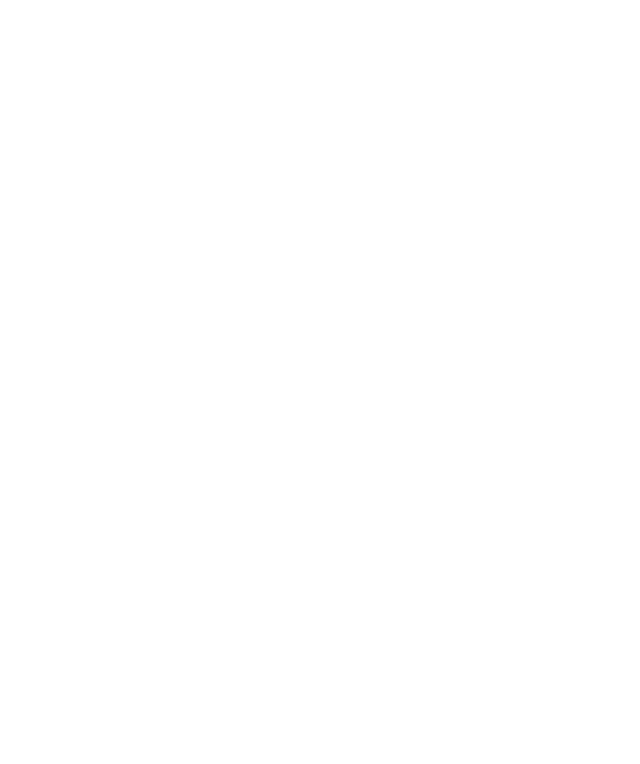
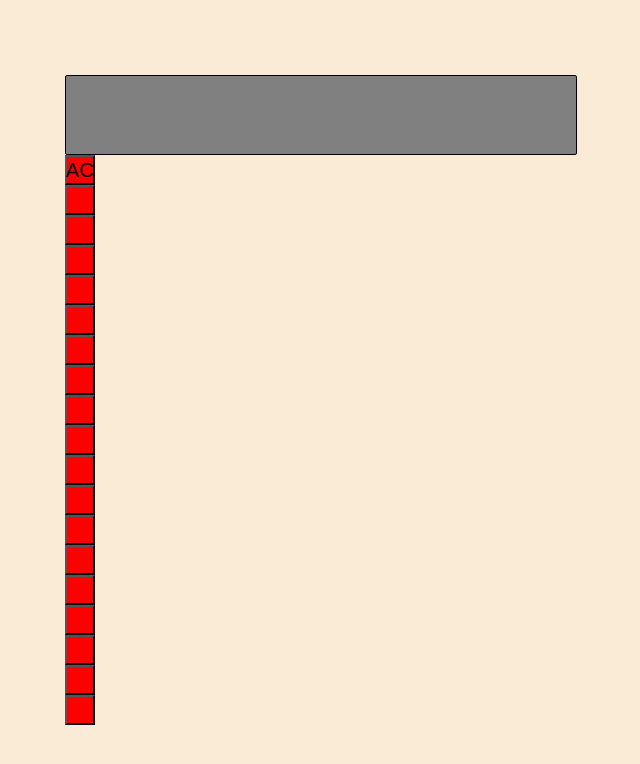
Before and after one commit to 404NotAFriend/Calculator404NAF, a plain HTML site: page index.html in a window 1280 px wide. Shown: the whole page, without its empty margins (319-959 px from the left). Drawn offline with Linux system fonts and the light colour scheme.

Commit message:
Started to create base html structure for the calculator Started base css to organize calculator format Decided to go with Container > calcbody > display + workarea > rows > buttons

```diff
--- a/index.html
+++ b/index.html
@@ -3,7 +3,47 @@
   <head>
     <meta charset="UTF-8" />
     <meta name="viewport" content="width=device-width, initial-scale=1.0" />
-    <title>Document</title>
+    <link rel="stylesheet" href="styles.css" />
+    <title>404NAF Calculator</title>
   </head>
-  <body></body>
+  <body>
+    <div class="container">
+      <div class="calcbody">
+        <div class="display"></div>
+        <div class="workarea">
+          <div class="row">
+            <button id="clearall" class="clearall">AC</button>
+            <button id="return" class="return"></button>
+            <button id="percent" class="percent"></button>
+            <button id="divider" class="divider"></button>
+          </div>
+          <div class="row">
+            <button id="multiplier" class="multiplier"></button>
+            <button id="subtract" class="subtract"></button>
+            <button id="addition" class="addition"></button>
+            <button id="result" class="result"></button>
+          </div>
+          <div class="row">
+            <button id="1" class="1"></button>
+            <button id="2" class="2"></button>
+            <button id="3" class="3"></button>
+            <button id="4" class="4"></button>
+          </div>
+          <div class="row">
+            <button id="5" class="5"></button>
+            <button id="6" class="6"></button>
+            <button id="7" class="7"></button>
+            <button id="8" class="8"></button>
+          </div>
+          <div class="row">
+            <button id="9" class="9"></button>
+            <button id="0" class="0"></button>
+            <button id="decimal" class="decimal"></button>
+          </div>
+          </div>
+        </div>
+      </div>
+    </div>
+    <script src="script.js"></script>
+  </body>
 </html>
--- a/styles.css
+++ b/styles.css
@@ -0,0 +1,40 @@
+* {
+  margin: 0;
+  padding: 0;
+  box-sizing: border-box;
+}
+
+body {
+  background-color: antiquewhite;
+  display: flex;
+}
+
+button {
+  display: flex;
+  justify-content: center;
+  align-items: center;
+  font-size: 20px;
+  gap: 10px;
+  background-color: red;
+  width: 30px;
+  height: 30px;
+}
+
+.container {
+  display: flex;
+  flex-direction: column;
+  flex-wrap: wrap;
+  justify-content: center;
+  align-items: center;
+  width: 100vw;
+  height: 100vh;
+}
+
+.display {
+  width: 40vw;
+  height: 10vh;
+  border: 1px solid black;
+  border-radius: 2px;
+  background-color: grey;
+  color: black;
+}
```
